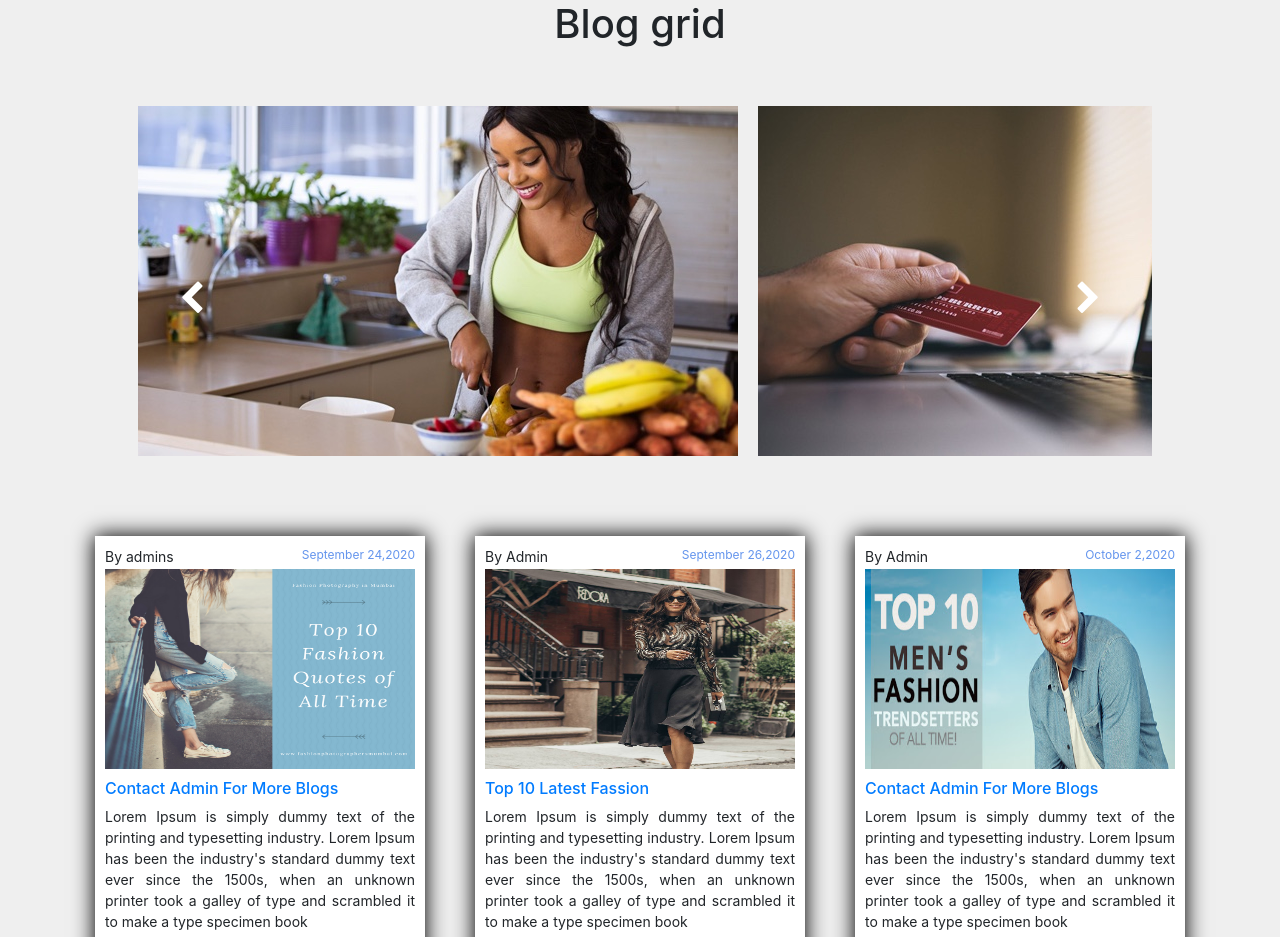
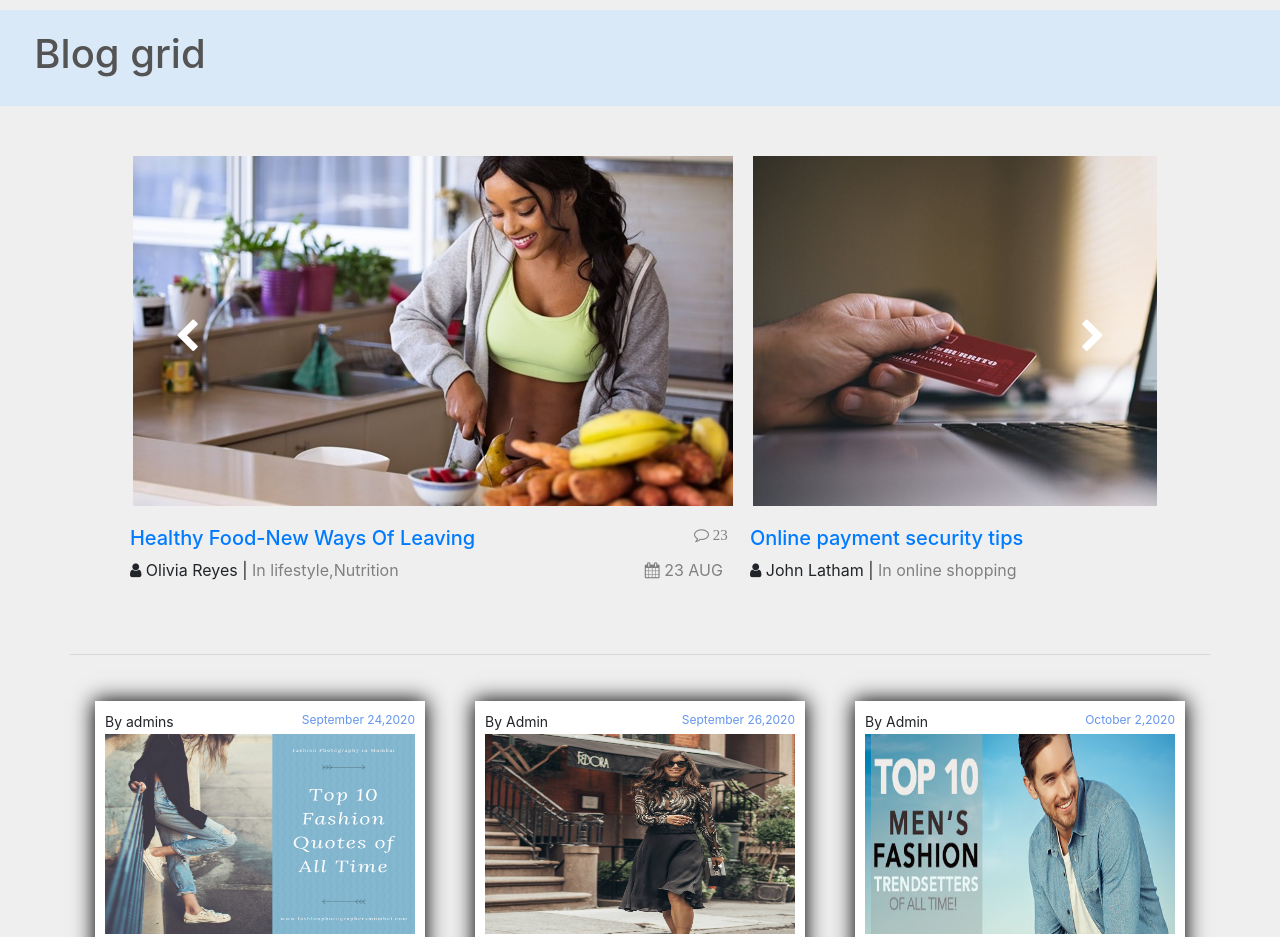
Before and after one commit to anna4j/OneClickPick, a plain HTML site: page Nikhil/Blog grid section/Blog-g.html in a window 1280 px wide. Shown: the top 937 px of the page. Drawn offline with nearby package versions, Linux system fonts and the light colour scheme.

Commit message:
Latest Update

```diff
--- a/Nikhil/Blog grid section/Blog-g.html
+++ b/Nikhil/Blog grid section/Blog-g.html
@@ -2,7 +2,7 @@
 <html>
     <head>
         <meta charset="UTF-8">
-        <title>Blog grid</title>
+        <title>Blog Grid Section</title>
         <meta name="viewport" content="width=device-width, initial-scale=1.0">
         <meta http-equiv="X-UA-Compatible" content="ie=edge">
         <link rel="stylesheet" href="blog-g.css">
@@ -12,25 +12,46 @@
     </head>
     <body>
 
-
+           <div class="head-t">
             <h1 class="text-center"> Blog grid</h1>
-
+           </div>
 
 
             <div class="carousel-container">
                 <i class="fa fa-chevron-right" id="nextBtn" aria-hidden="true"></i>
                 <i class="fa fa-chevron-left" id="prevBtn" aria-hidden="true"></i>
                 <div class="carousel-slide">
-                    <img class="adjust" src="images/imgs-3.jpg" id="lastclone" alt="">
+                    <div  id="lastclone">
+                    <img class="adjust" src="images/imgs-3.jpg" alt="">
+                    <h2 class="imgt">Healthy Food-New Ways Of Leaving <span><i class="fa fa-comment-o"> 23</i></span></h2>
+                    <p class="imgp"><i class="fa fa-user" aria-hidden="true"></i> jimmy BoB | <span> In lifestyle,Nutrition</span></p>
+                    </div>
+                    <div>
+
                     <img class="adjust" src="images/imgs-1.jpg" alt="">
+                    <h2 class="imgt"> Healthy Food-New Ways Of Leaving <span><i class="fa fa-comment-o"> 23</i></span></h2>
+                    <p class="imgp"><i class="fa fa-user" aria-hidden="true"></i> Olivia Reyes | <span> In lifestyle,Nutrition</span><span class="date-display"><i class="fa fa-calendar" aria-hidden="true"></i> 23 AUG</span> </p>
+                    </div>
+                    <div>
                     <img class="adjust" src="images/imgs-2.jpg" alt="">
+                    <h2 class="imgt">Online payment security tips <span><i class="fa fa-comment-o"> 83</i></span></h2>
+                    <p class="imgp"><i class="fa fa-user" aria-hidden="true"></i> John Latham | <span> In online shopping</span><span class="date-display"><i class="fa fa-calendar" aria-hidden="true"></i> 27 jan</span></p>
+                    </div>
+                    <div>
                     <img class="adjust" src="images/imgs-3.jpg" alt="">
-                    <img class="adjust" src="images/imgs-1.jpg" id="firstclone" alt="">
+                    <h2 class="imgt">We launched our new store in Bangalore! <span><i class="fa fa-comment-o"> 20</i></span></h2>
+                    <p class="imgp"><i class="fa fa-user" aria-hidden="true"></i> jimmy BoB    |    <span> In cartzilla news</span><span class="date-display"><i class="fa fa-calendar" aria-hidden="true"></i> 23 jun</span></p>
+                    </div>
+                    <div  id="firstclone">
+                    <img class="adjust" src="images/imgs-1.jpg" alt="">
+                    <h2 class="imgt">Healthy Food-New Ways Of Leaving <span><i class="fa fa-comment-o"> 23</i></span></h2>
+                    <p class="imgp"><i class="fa fa-user" aria-hidden="true"></i> Olivia Reyes | <span> In lifestyle,Nutrition</span><span class="date-display"><i class="fa fa-calendar" aria-hidden="true"></i> 23 AUG</span></p>
+                    </div>
                 </div>
             </div>
 
             <script src="imgs.js"></script>
-
+    <hr>
           <div class="gri">
             <div class="row">
             <div class="col-md-4">
@@ -115,6 +136,7 @@
                 </div>
 
             </div>
+            <hr>
             <footer>
                 <div class="footer-top">
 
--- a/Nikhil/Blog grid section/blog-g.css
+++ b/Nikhil/Blog grid section/blog-g.css
@@ -9,8 +9,17 @@ html , body{
  *{
     box-sizing: border-box;
 }
+.head-t{
+    margin-top: 10px;
+    padding: 20px;
+   background-color:rgb(218, 233, 248);
+}
+.head-t h1{
+    margin-right: 26em;
+    color: rgb(85, 84, 84);
+}
 .carousel-container{
-    width: 80%;
+    width: 80.8%;
     margin: auto;
     padding-top: 40px;
     padding-bottom: 40px;
@@ -31,7 +40,7 @@ html , body{
 
 #prevBtn{
     position: absolute;
-    top: 50%;
+    top: 40%;
     z-index: 10;
     left: 5%;
     font-size: 35px;
@@ -41,7 +50,7 @@ html , body{
 
 #nextBtn{
     position: absolute;
-    top: 50%;
+    top: 40%;
     z-index: 10;
     right: 5%;
     font-size: 35px;
@@ -57,6 +66,7 @@ html , body{
     opacity: 0.7;
     font-size: 50px;
 }
+
 .gri{
     margin-left: 85px;
     margin-right: 85px;
@@ -64,6 +74,9 @@ html , body{
     position: relative;
 }
 
+img{
+    cursor: pointer;
+}
 .blog-1-img{
     height: 200px;
     width: 300px;
@@ -208,3 +221,30 @@ footer{
     width: 100%;
     height: 60px;
 }
+.imgt{
+    margin-top: 10px;
+    font-size: 20px;
+    margin-left: 7px;
+    color:#007bff;
+}
+.imgt span{
+    float: right;
+    color: gray;
+    margin-right: 15px;
+    font-size:15px ;
+}
+.imgp{
+    margin-left: 7px;
+}
+.imgp span{
+    color: grey;
+}
+.date-display{
+    float:right;
+    margin-right: 20px;
+}
+hr{
+    display: block;
+    margin-left: 70px;
+    margin-right: 70px;
+}
--- a/Nikhil/Blog grid section/imgs.js
+++ b/Nikhil/Blog grid section/imgs.js
@@ -1,5 +1,5 @@
 const carouselSlide = document.querySelector('.carousel-slide');
-const carouselImages = document.querySelectorAll('.carousel-slide img');
+const carouselImages = document.querySelectorAll('.carousel-slide div');
 
 //Buttons
 const prevBtn = document.querySelector('#prevBtn');
```
